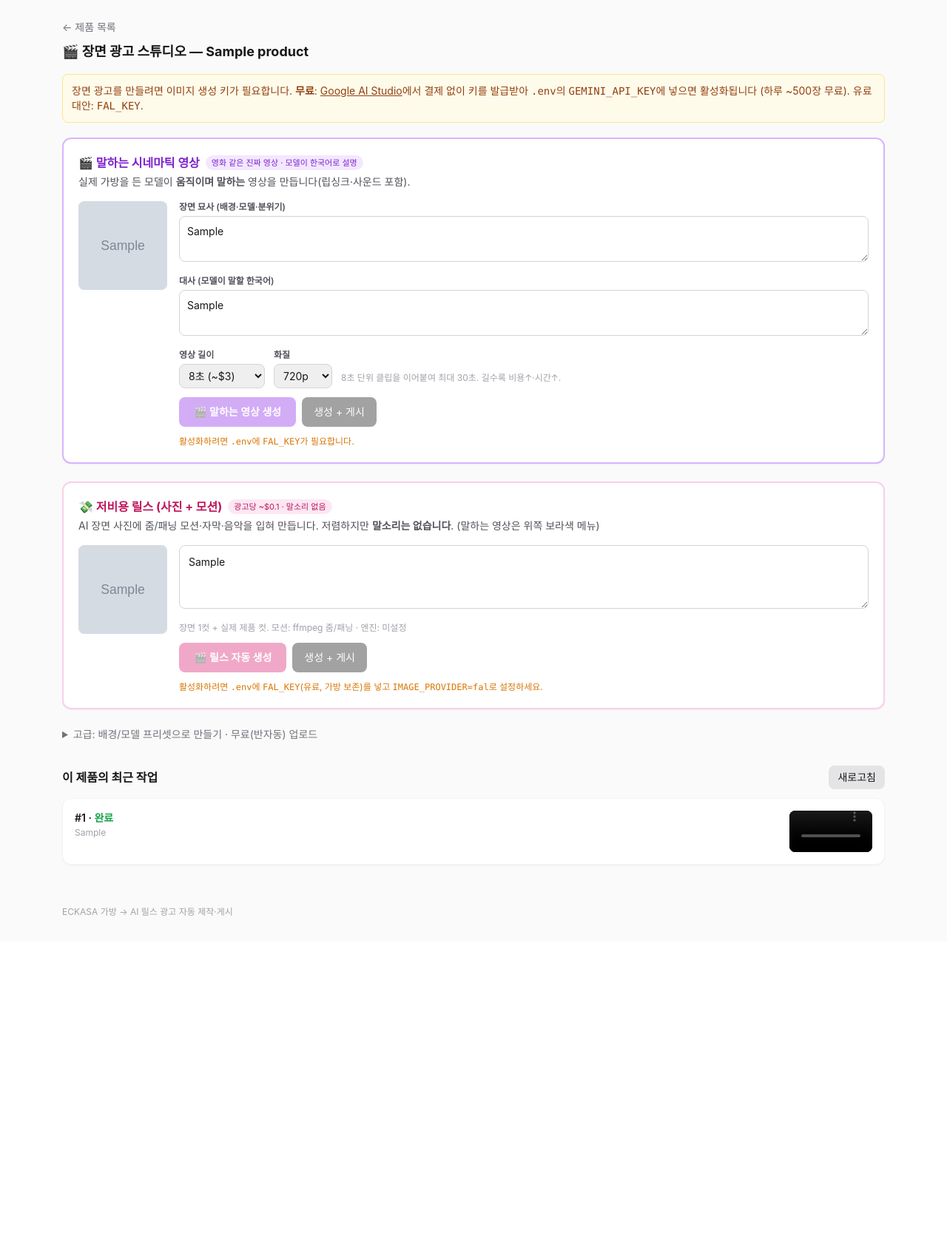
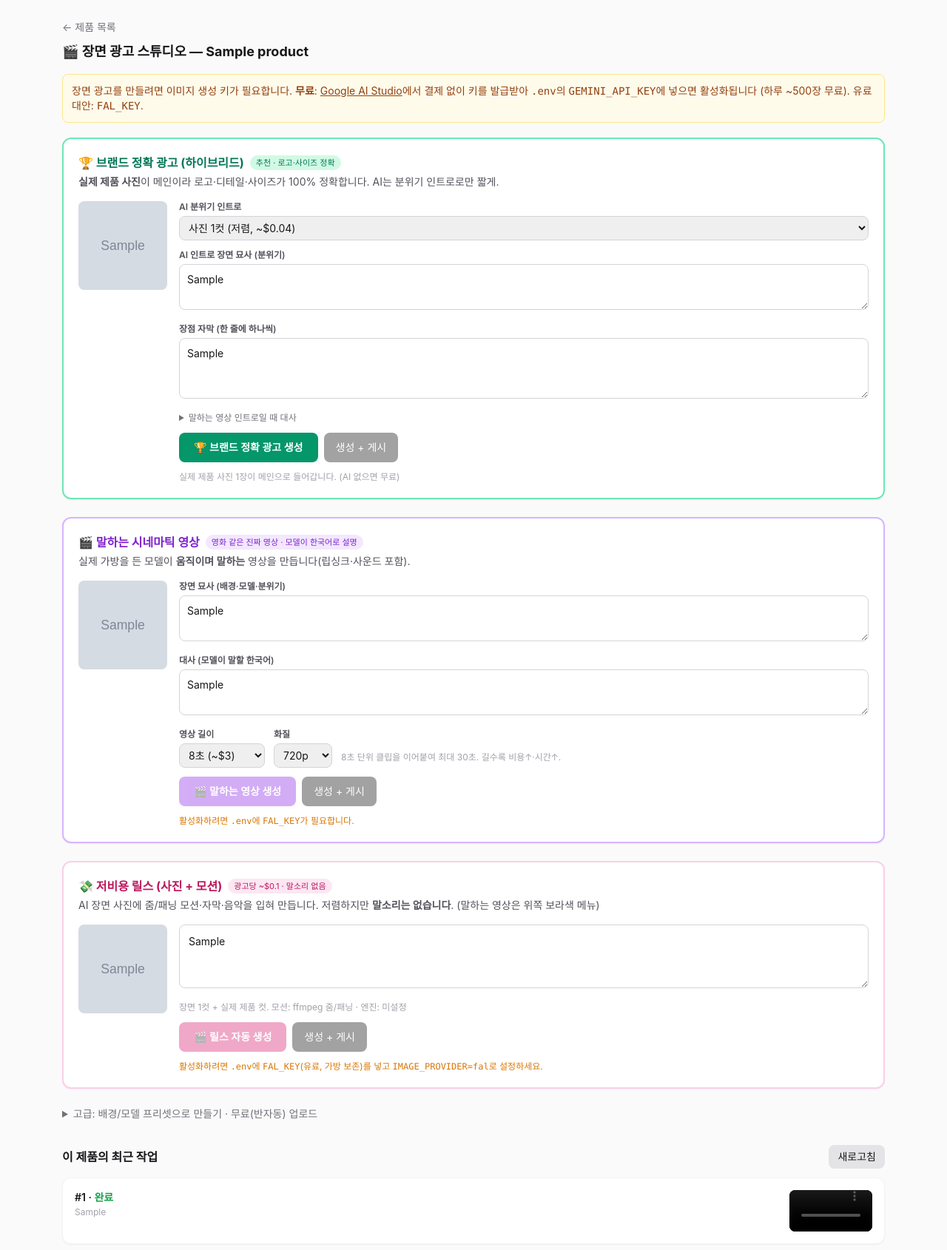
Before and after one commit to parksang-jun/Eckasa-, a FastAPI app: template app/templates/studio.html in a window 1280 px wide. Shown: the part 60-1750 px from the top of the page at 74% size. Before the commit the page ends 1298 px from the top, so only its background shows below. Run offline with FastAPI, Linux system fonts and the light colour scheme; the template is opened without the code that fills it: most values are stand-ins (such as "Sample title", 1, 10 or a date in 2020); grey boxes marked "Sample" are stand-in pictures; some libraries are stand-ins or nearby versions; grey boxes are pictures that could not be loaded.

Commit message:
feat: 브랜드 정확 하이브리드 광고 (실제 제품 메인 + AI 분위기)
- 로고/사이즈 정확도 위해 실제 제품 사진을 메인으로, AI는 인트로만
- ai_mode: none(무료) | image(~$0.04) | video(Veo)
- 말하는 영상 최대 30초(8초 클립 이어붙이기) 추가

Co-Authored-By: Claude Opus 4.8 <noreply@anthropic.com>

```diff
--- a/app/config.py
+++ b/app/config.py
@@ -83,6 +83,9 @@ class Settings(BaseSettings):
     # 영상 최대 길이(초). Veo 는 한 번에 8초라 그 이상은 8초 클립을 이어붙인다.
     max_video_seconds: int = 30
     veo_clip_seconds: int = 8  # 클립 1개 길이(이어붙이기 단위)
+
+    # 브랜드 정확 하이브리드: 실제 제품 사진이 메인 + AI 분위기 인트로
+    default_features: str = "방수 완벽\n꼼꼼한 디테일\n데일리로 딱"
     # 기본 프롬프트(스튜디오 프롬프트 입력칸 초기값)
     default_scene_prompt: str = (
         "유럽 파리의 감성적인 거리에서 서양 여성 모델이 이 가방을 어깨에 메고 걷는 "
--- a/app/main.py
+++ b/app/main.py
@@ -178,6 +178,7 @@ def studio(request: Request, pid: int, bg: str = "", model: str = ""):
         "default_dialogue": settings.default_dialogue,
         "veo_resolution": settings.veo_resolution,
         "veo_duration": settings.veo_duration,
+        "default_features": settings.default_features,
     })
 
 
@@ -220,6 +221,20 @@ def scene_prompt(pid: int,
                  publish: str = Form("0")):
     """가방 이미지 + 프롬프트 1개 → 자동 릴스 (메인 경로)."""
     _run_bg(pipeline.run_prompt_job, pid, prompt, publish == "1")
+    return RedirectResponse(f"/studio/{pid}", status_code=303)
+
+
+@app.post("/hybrid/{pid}")
+def hybrid_make(pid: int,
+                scene: str = Form(""),
+                subtitles: str = Form(""),
+                ai_mode: str = Form("image"),
+                dialogue: str = Form(""),
+                resolution: str = Form("720p"),
+                publish: str = Form("0")):
+    """브랜드 정확 하이브리드(실제 제품 메인 + AI 분위기) → 백그라운드 실행."""
+    _run_bg(pipeline.run_hybrid_job, pid, scene, subtitles, ai_mode, dialogue,
+            resolution, publish == "1")
     return RedirectResponse(f"/studio/{pid}", status_code=303)
 
 
--- a/app/templates/studio.html
+++ b/app/templates/studio.html
@@ -21,6 +21,53 @@
   {% endif %}
 </div>
 {% endif %}
+
+<!-- 🏆 브랜드 정확 광고 (하이브리드) — 추천 -->
+<div class="mb-6 bg-white rounded-xl shadow-sm border-2 border-emerald-300 p-5">
+  <div class="flex items-center gap-2">
+    <span class="text-base font-bold text-emerald-700">🏆 브랜드 정확 광고 (하이브리드)</span>
+    <span class="text-[11px] bg-emerald-100 text-emerald-700 rounded-full px-2 py-0.5">추천 · 로고·사이즈 정확</span>
+  </div>
+  <p class="text-sm text-zinc-600 mt-1">
+    <b>실제 제품 사진</b>이 메인이라 로고·디테일·사이즈가 100% 정확합니다. AI는 분위기 인트로로만 짧게.
+  </p>
+
+  <div class="grid sm:grid-cols-[120px_1fr] gap-4 mt-4 items-start">
+    <div class="aspect-square bg-zinc-100 rounded-lg overflow-hidden">
+      {% if product.thumb %}<img src="{{ product.thumb }}" class="w-full h-full object-cover" alt="{{ product.name }}">{% endif %}
+    </div>
+    <form method="post" action="/hybrid/{{ product.id }}" class="space-y-3">
+      <div>
+        <label class="block text-xs font-semibold mb-1 text-zinc-600">AI 분위기 인트로</label>
+        <select name="ai_mode" class="w-full border border-zinc-300 rounded-lg px-2 py-1.5 text-sm">
+          <option value="image" selected>사진 1컷 (저렴, ~$0.04)</option>
+          <option value="none">없음 (실제 사진만, 무료)</option>
+          <option value="video" {% if not talk_ready %}disabled{% endif %}>말하는 영상 (고급, ~$3)</option>
+        </select>
+      </div>
+      <div>
+        <label class="block text-xs font-semibold mb-1 text-zinc-600">AI 인트로 장면 묘사 (분위기)</label>
+        <textarea name="scene" rows="2" class="w-full border border-zinc-300 rounded-lg p-2.5 text-sm">{{ default_scene_prompt }}</textarea>
+      </div>
+      <div>
+        <label class="block text-xs font-semibold mb-1 text-zinc-600">장점 자막 (한 줄에 하나씩)</label>
+        <textarea name="subtitles" rows="3" class="w-full border border-zinc-300 rounded-lg p-2.5 text-sm">{{ default_features }}</textarea>
+      </div>
+      <details class="text-xs text-zinc-500">
+        <summary class="cursor-pointer">말하는 영상 인트로일 때 대사</summary>
+        <textarea name="dialogue" rows="2" class="w-full border border-zinc-300 rounded-lg p-2.5 text-sm mt-1">{{ default_dialogue }}</textarea>
+      </details>
+      <div class="flex gap-2">
+        <button name="publish" value="0"
+          class="text-sm bg-emerald-600 text-white rounded-lg px-5 py-2.5 font-semibold hover:bg-emerald-500">🏆 브랜드 정확 광고 생성</button>
+        <button name="publish" value="1"
+          class="text-sm bg-zinc-900 text-white rounded-lg px-4 py-2.5 hover:bg-zinc-700 disabled:opacity-40"
+          {% if not ig_ready %}disabled{% endif %}>생성 + 게시</button>
+      </div>
+      <p class="text-xs text-zinc-400">실제 제품 사진 {{ product.images|length }}장이 메인으로 들어갑니다. (AI 없으면 무료)</p>
+    </form>
+  </div>
+</div>
 
 <!-- 🎬 말하는 시네마틱 영상 (Veo 3.1) -->
 <div class="mb-6 bg-white rounded-xl shadow-sm border-2 border-purple-300 p-5">
```
Also changed, not shown: app/pipeline.py (+76 -0 lines).
